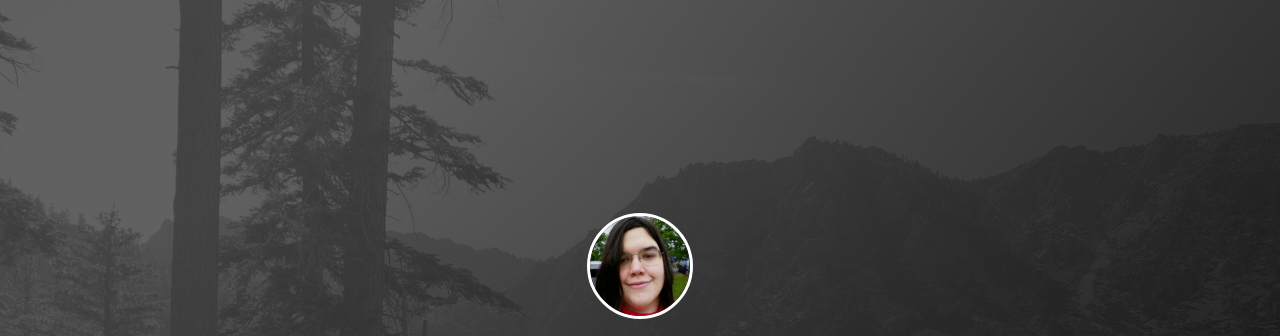
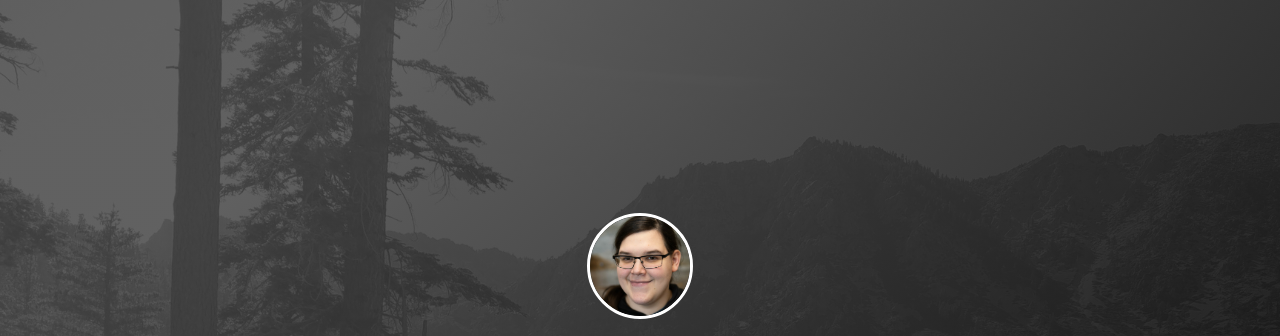
Before and after one commit to ladyisatis/reverite.github.io, a plain HTML site: page index.html in a window 1280 px wide. Shown: the top 336 px of the page. Drawn offline with nearby package versions, Linux system fonts and the light colour scheme.

Commit message:
Update profile pic

```diff
--- a/index.html
+++ b/index.html
@@ -54,7 +54,7 @@
     <div class="panel-main__inner panel-inverted">
     <div class="panel-main__content">
         <a href="/" title="link to home of Samantha Chalker">
-          <img src="/images/profile.jpg" class="user-image" alt="My Profile Photo">
+          <img src="/images/profile.png" class="user-image" alt="My Profile Photo">
           <h1 class="panel-cover__title panel-title">Samantha Chalker</h1>
         </a>
         <hr class="panel-cover__divider">
```
Also changed, not shown: images/profile.jpg (deleted), images/profile.png (added).
